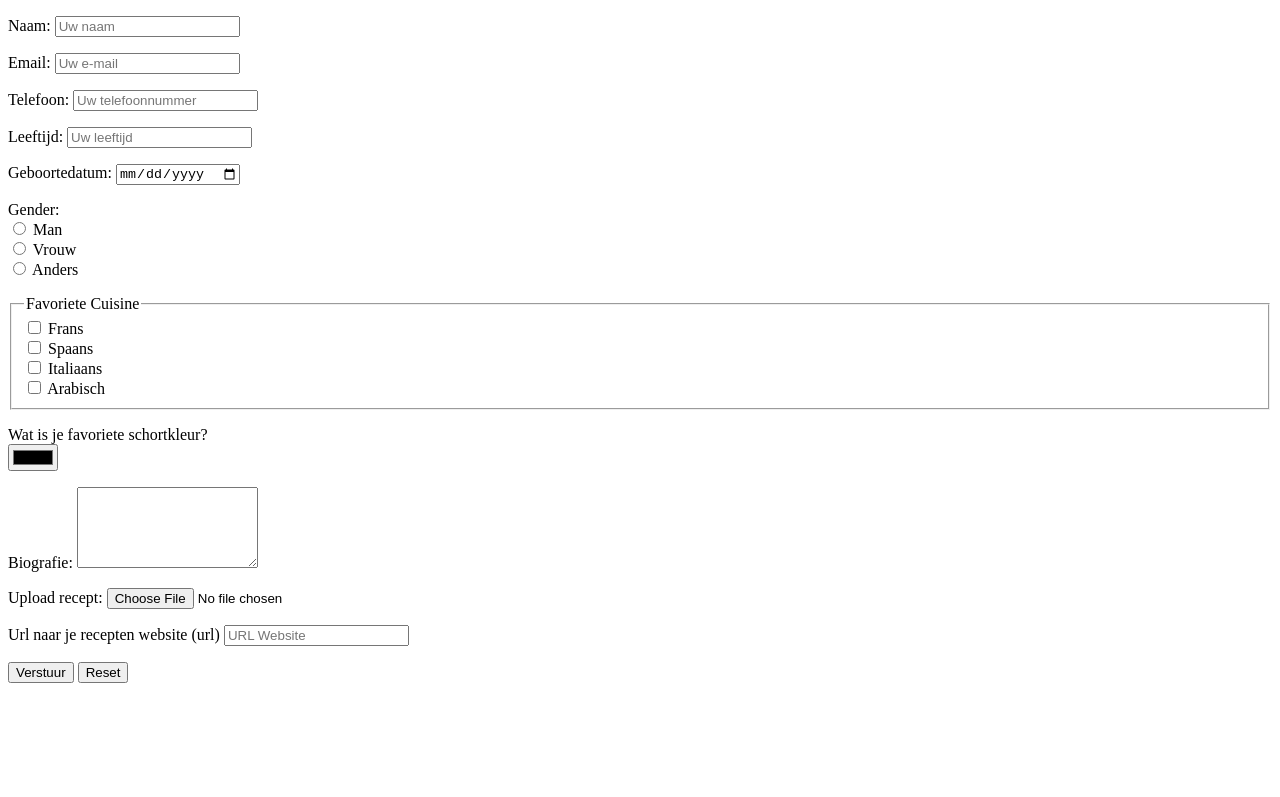
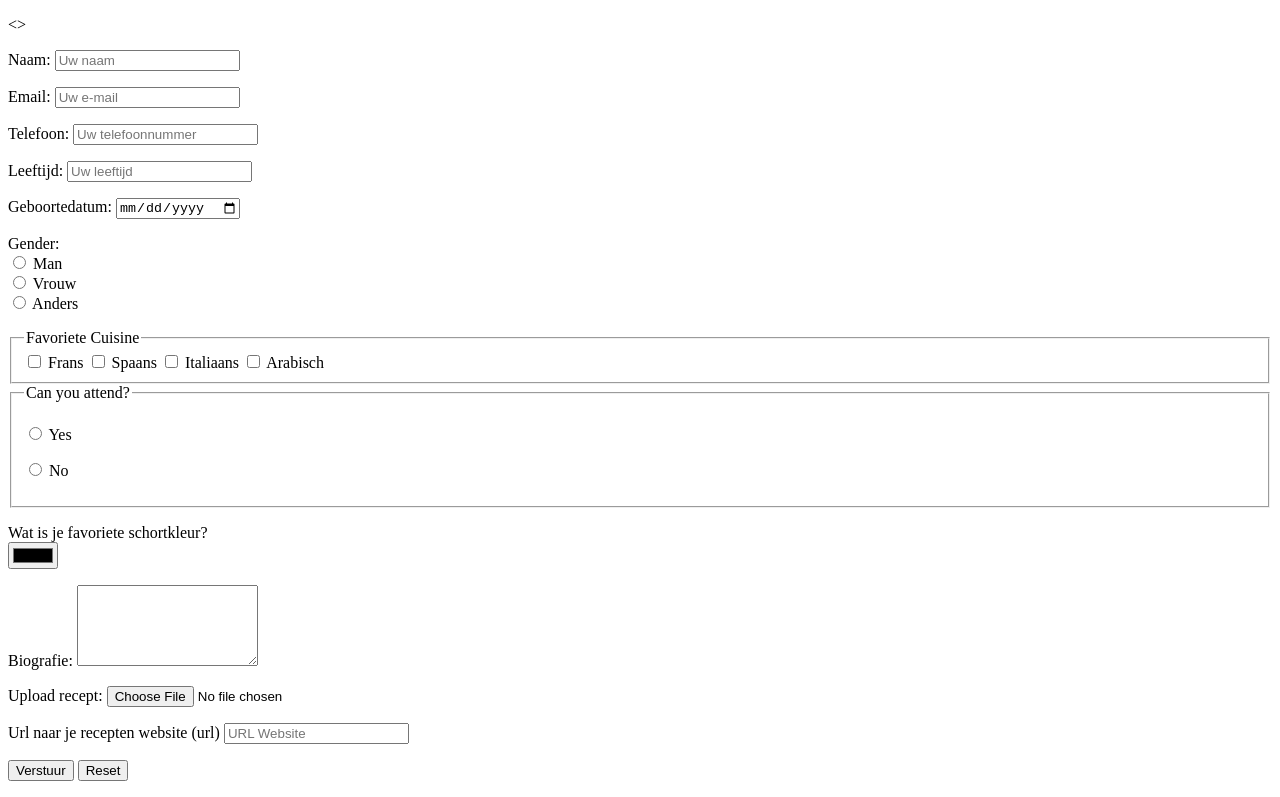
Before and after one commit to PaulBermon/Opdracht-M01L03-11, a plain HTML site: page index.html in a window 1280 px wide. Shown: the part 152-949 px from the top of the page. Before the commit the page ends 851 px from the top, so only its background shows below. Drawn offline with Linux system fonts and the light colour scheme.

Commit message:
Aanpassing checkboxes

```diff
--- a/index.html
+++ b/index.html
@@ -15,7 +15,7 @@
     </header>
 
     <main>
-        <div>
+        <>
             <form name="contact" method="POST" data-netlify="true">
                 <p>
                     <label>
@@ -61,24 +61,37 @@
                 <p>
                     <fieldset>
                         <legend>Favoriete Cuisine</legend>
-                        <div>
-                            <input type="checkbox" id="Frans" name="Favoriete Cuisine" value="Frans">
-                            <label for="Frans">Frans</label>
-                        </div>
-                        <div>
-                            <input type="checkbox" id="Spaans" name="Favoriete Cuisine" value="Spaans">
-                            <label for="Spaans">Spaans</label>
-                        </div>
-                        <div>
-                            <input type="checkbox" id="Italiaans" name="Favoriete Cuisine" value="Italiaans">
-                            <label for="Italiaans">Italiaans</label>
-                        </div>
-                        <div>
-                            <input type="checkbox" id="Arabisch" name="Favoriete Cuisine" value="Arabisch">
-                            <label for="Arabisch">Arabisch</label>
-                        </div>
+                        <label>
+                            <input type="checkbox" name="Favoriete Cuisine" value="Frans"> Frans
+                        </label>
+                        <label>
+                            <input type="checkbox" name="Favoriete Cuisine" value="Spaans"> Spaans
+                        </label>
+                        <label>
+                            <input type="checkbox" name="Favoriete Cuisine" value="Italiaans"> Italiaans
+                        </label>
+                        <label>
+                            <input type="checkbox" name="Favoriete Cuisine" value="Arabisch"> Arabisch
+                        </label>
                     </fieldset>
+                    </legend>
+
+                    <fieldset>
+                        <legend>Can you attend?</legend>
+                        <p>
+                            <label>
+                                <input type="radio" name="attendance" value="Attending"> Yes
+                            </label>
                         </p>
+                        <p>
+                            <label>
+                                <input type="radio" name="attendance" value="Not Attending"> No
+                            </label>
+                        </p>
+                    </fieldset>
+
+
+
                     <p>
                         <label>
                             Wat is je favoriete schortkleur?<br />
```
Lines whose indentation alone changed are shown as unchanged.
